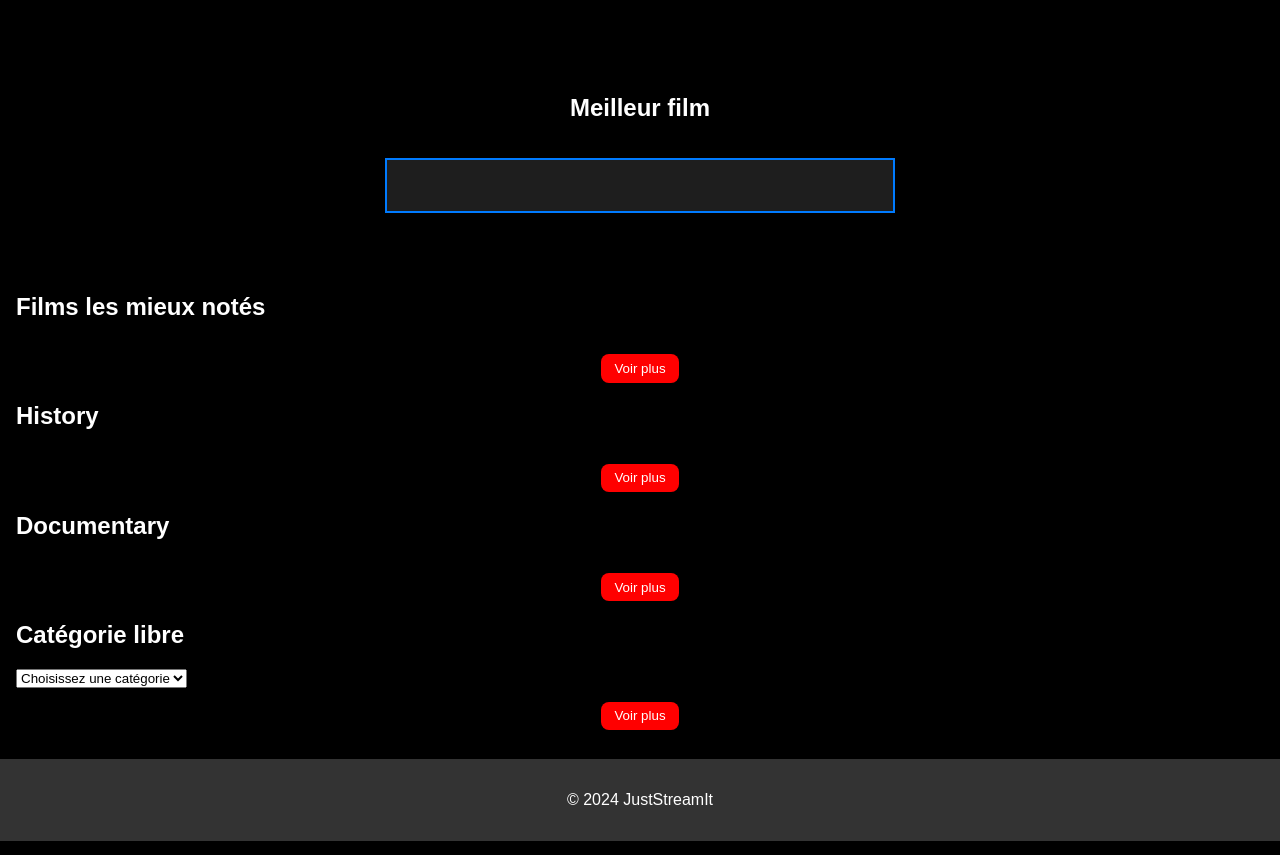
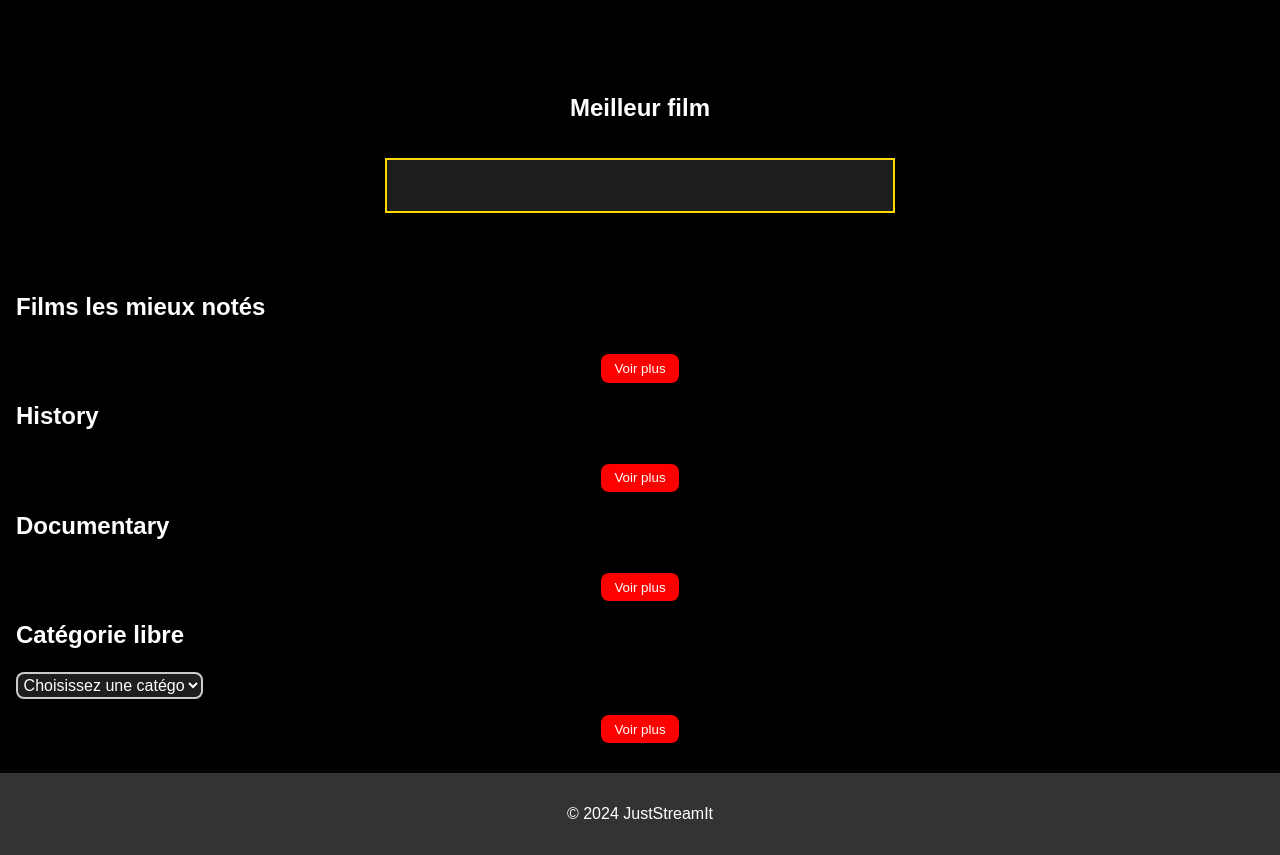
Before and after one commit to JCOzanne/JustStreamIt, a plain HTML site: page index.html in a window 1280 px wide. Shown: the part 88-943 px from the top of the page. Drawn offline with Linux system fonts and the light colour scheme; no server answers.

Commit message:
amélioration menu déroulant catégorie libre

```diff
--- a/styles.css
+++ b/styles.css
@@ -39,7 +39,7 @@ header h1 {
 }
 
 #best-movie-card {
-    border: 2px solid #007BFF;
+    border: 2px solid #FFD700;
     padding: 1em;
     text-align: center;
     background-color: #1e1e1e;
@@ -189,3 +189,13 @@ footer {
     font-size: 1em;
     font-weight: bold;
 }
+#category-select {
+    width: 15%;
+    padding: 0.1em;
+    margin: 0.2em 0;
+    font-size: 1em;
+    border: 2px solid #ccc;
+    border-radius: 8px;
+    background-color: #1e1e1e;
+    color: #ffffff;
+}
```
